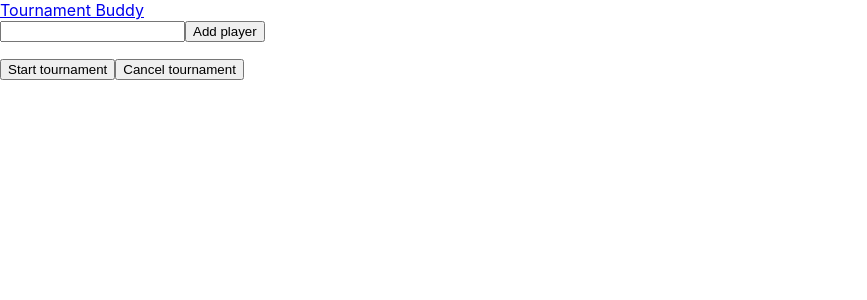
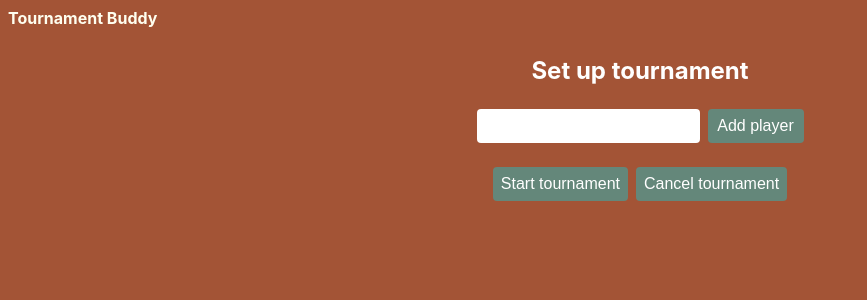
Before and after one commit to askjervold/tournament-buddy, a React (Create React App) app: page / in a window 1280 px wide. Both pictures are taken after a click on the button "Create tournament". Shown: the top 300 px of the page, without its empty margins (0-867 px from the left). Built offline with nearby package versions, Linux system fonts and the light colour scheme.

Commit message:
Install SASS and add basic styling

```diff
--- a/package.json
+++ b/package.json
@@ -11,6 +11,7 @@
     "@types/react": "^17.0.27",
     "@types/react-dom": "^17.0.9",
     "lodash": "^4.17.21",
+    "node-sass": "^6.0.1",
     "react": "^17.0.2",
     "react-dom": "^17.0.2",
     "react-router-dom": "^5.3.0",
--- a/src/App.css
+++ /dev/null
@@ -1,5 +0,0 @@
-body {
-  text-align: center;
-  background-color: #732b2bcc;
-  color: white;
-}
--- /dev/null
+++ b/src/App.scss
@@ -0,0 +1,56 @@
+$input-border-radius: 0.25rem;
+$input-font-size: 1rem;
+$input-padding: 0.5rem;
+$input-margin: 0.25rem;
+
+body {
+  background-color: #a35436;
+  color: white;
+}
+
+a {
+  color: ivory;
+  text-decoration: none;
+
+  &:hover {
+    text-decoration: underline;
+  }
+}
+
+#app-header {
+  padding: 0.5rem;
+
+  .home-link {
+    font-weight: bold;
+  }
+}
+
+main {
+  text-align: center;
+}
+
+.btn {
+  color: white;
+  background-color: #64877a;
+  border: none;
+  border-radius: $input-border-radius;
+  font-size: $input-font-size;
+  cursor: pointer;
+  padding: $input-padding;
+  margin: $input-margin;
+  min-width: 6rem;
+  max-width: 10rem;
+
+  &:hover {
+    background-color: rgba(100, 135, 122, 0.9);
+    text-decoration: none;
+  }
+}
+
+input {
+  border: none;
+  border-radius: $input-border-radius;
+  font-size: $input-font-size;
+  padding: $input-padding;
+  margin: $input-margin;
+}
--- a/src/App.tsx
+++ b/src/App.tsx
@@ -1,6 +1,7 @@
 import React from 'react';
 import { BrowserRouter as Router, Route, Switch } from 'react-router-dom';
 
+import './App.scss';
 import AppHeader from './components/app-header';
 import Routes from './constants/routes';
 import Home from './containers/home';
--- a/src/components/button.tsx
+++ b/src/components/button.tsx
@@ -9,7 +9,7 @@ function Button({ onClick, children }: PropsWithChildren<ButtonProps>) {
     onClick();
   };
 
-  return <button onClick={onClickHandler}>{children}</button>;
+  return <button className="btn" onClick={onClickHandler}>{children}</button>;
 }
 
 export default Button;
--- /dev/null
+++ b/src/components/link-button.tsx
@@ -0,0 +1,8 @@
+import React from 'react';
+import { Link, LinkProps } from 'react-router-dom';
+
+function LinkButton({ children, ...props }: LinkProps) {
+  return <Link className="btn" {...props}>{children}</Link>;
+}
+
+export default LinkButton;
--- a/src/containers/draft.tsx
+++ b/src/containers/draft.tsx
@@ -1,9 +1,9 @@
 import React from 'react';
-import { Link } from 'react-router-dom';
 import shuffle from 'lodash/shuffle';
 
+import LinkButton from '../components/link-button';
+import Routes from '../constants/routes';
 import { useTournamentContext } from '../contexts/tournament-context';
-import Routes from '../constants/routes';
 
 function Draft() {
   const { players } = useTournamentContext();
@@ -22,7 +22,7 @@ function Draft() {
           </div>
         ))}
       </section>
-      <Link to={Routes.TOURNAMENT}>Back to overview</Link>
+      <LinkButton to={Routes.TOURNAMENT}>Back to overview</LinkButton>
     </>
   );
 }
--- a/src/containers/home.tsx
+++ b/src/containers/home.tsx
@@ -14,7 +14,12 @@ function Home() {
     history.push(Routes.TOURNAMENT + Routes.SETUP);
   };
 
-  return <Button onClick={createTournament}>Create tournament</Button>;
+  return (
+    <>
+      <h1>Tournament Buddy</h1>
+      <Button onClick={createTournament}>Create tournament</Button>
+    </>
+  );
 }
 
 export default Home;
--- a/src/containers/overview.tsx
+++ b/src/containers/overview.tsx
@@ -1,6 +1,7 @@
 import React from 'react';
-import { Link, useHistory, useRouteMatch } from 'react-router-dom';
+import { useHistory, useRouteMatch } from 'react-router-dom';
 import Button from '../components/button';
+import LinkButton from '../components/link-button';
 import Routes from '../constants/routes';
 import { useTournamentContext } from '../contexts/tournament-context';
 import { endTournament } from '../service';
@@ -33,17 +34,17 @@ function Overview() {
       {started ? (
         <>
           {!latestRound && (
-            <Link to={path + Routes.DRAFT}>Get draft seatings</Link>
+            <LinkButton to={path + Routes.DRAFT}>Get draft seatings</LinkButton>
           )}
           {hasFinishedRounds && (
-            <Link to={path + Routes.STANDINGS}>View standings</Link>
+            <LinkButton to={path + Routes.STANDINGS}>View standings</LinkButton>
           )}
           {currentRound ? (
             <>
               <p>Currently in round {currentRound.number}</p>
-              <Link to={path + Routes.ROUND + `/${currentRound.number}`}>
+              <LinkButton to={path + Routes.ROUND + `/${currentRound.number}`}>
                 Show matches
-              </Link>
+              </LinkButton>
             </>
           ) : (
             <Button onClick={startRound}>Start next round</Button>
@@ -51,7 +52,7 @@ function Overview() {
           <Button onClick={endTournament}>End tournament</Button>
         </>
       ) : (
-        <Link to={path + Routes.SETUP}>Set up tournament</Link>
+        <LinkButton to={path + Routes.SETUP}>Set up tournament</LinkButton>
       )}
     </>
   );
--- a/src/containers/setup.tsx
+++ b/src/containers/setup.tsx
@@ -50,6 +50,7 @@ export default function Setup() {
 
   return (
     <>
+      <h1>Set up tournament</h1>
       <input
         type="text"
         value={name}
--- a/src/containers/standings.tsx
+++ b/src/containers/standings.tsx
@@ -1,8 +1,8 @@
 import React from 'react';
 import truncate from 'lodash/truncate';
-import { Link } from 'react-router-dom';
+
+import LinkButton from '../components/link-button';
 import Routes from '../constants/routes';
-
 import { useTournamentContext } from '../contexts/tournament-context';
 import { getScore, getStandings } from '../utils/results';
 
@@ -19,7 +19,7 @@ function Standings() {
 
   return rounds.length > 0 ? (
     <>
-      <h1>Standings after {rounds.length} rounds</h1>
+      <h1>Standings after {rounds.length} round{rounds.length > 1 ? 's' : ''}</h1>
       <table>
         <thead>
           <tr>
@@ -44,7 +44,7 @@ function Standings() {
         ))}
         </tbody>
       </table>
-      <Link to={Routes.TOURNAMENT}>Back to overview</Link>
+      <LinkButton to={Routes.TOURNAMENT}>Back to overview</LinkButton>
     </>
   ) : (
     <p>No rounds played</p>
```
Also changed, not shown: 1 other file (tests, documents, lock files or other folders).
